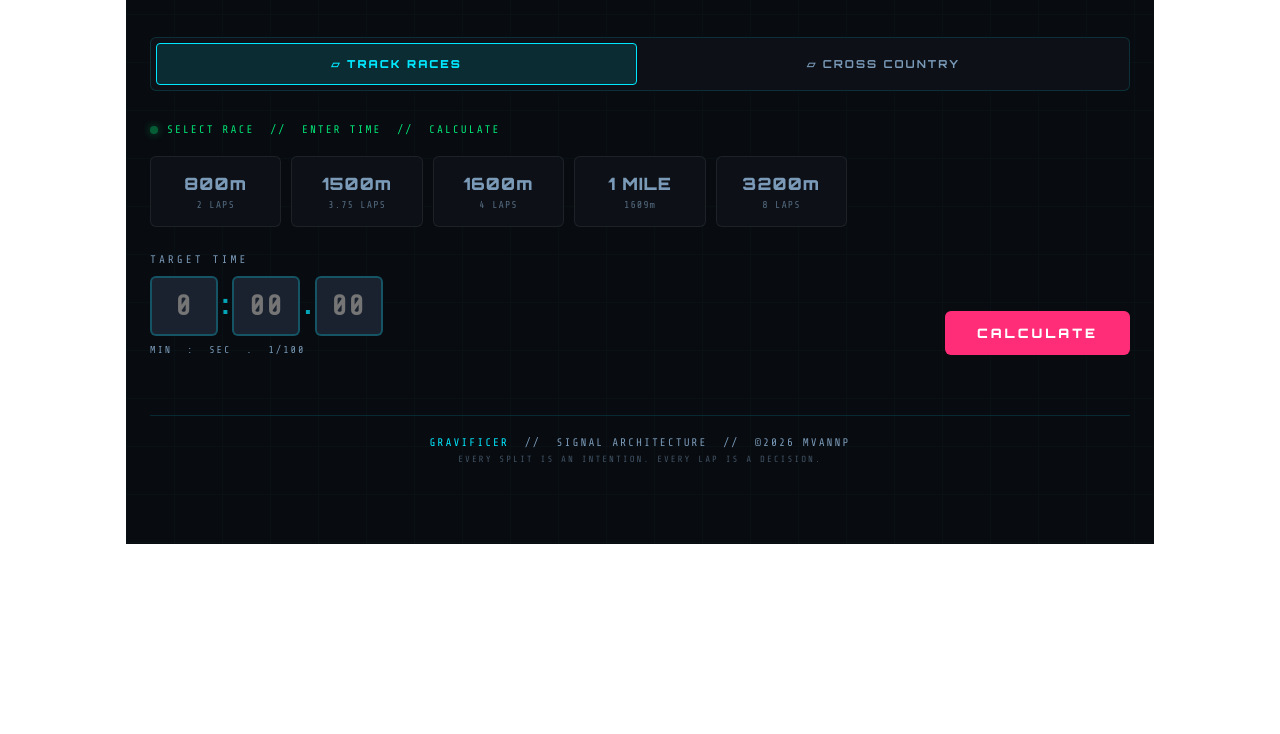
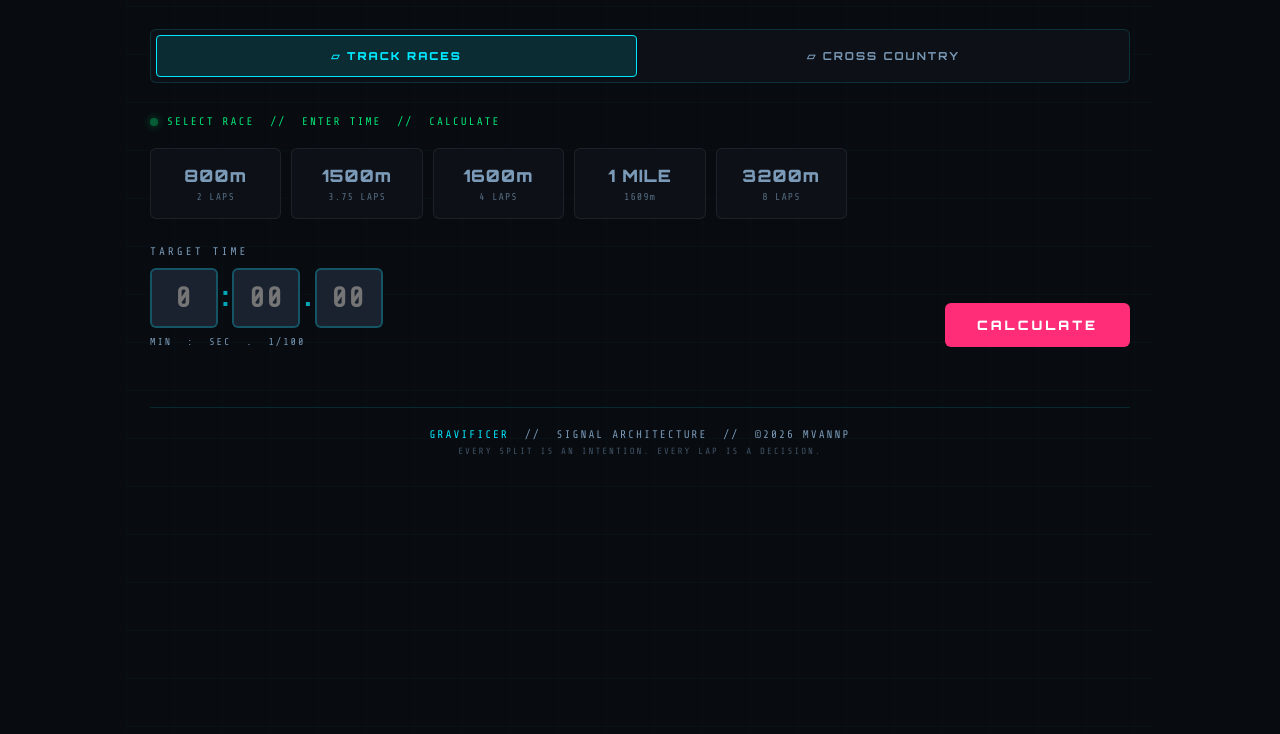
Before and after one commit to mvphillips-png/Race-Day-Split-calculator, a plain HTML site: page index.html in a window 1280 px wide. Shown: the part 186-920 px from the top of the page. Before the commit the page ends 800 px from the top, so only its background shows below. Drawn offline with nearby package versions, Linux system fonts and the light colour scheme.

Commit message:
Update index.html

```diff
--- a/index.html
+++ b/index.html
@@ -6,6 +6,12 @@
 <title>GRAVIFICER // SPLIT CALCULATOR</title>
 <link href="https://fonts.googleapis.com/css2?family=Orbitron:wght@400;700;900&family=Share+Tech+Mono&family=Exo+2:ital,wght@0,400;0,600;0,700;1,400&family=Rajdhani:wght@500;600;700&display=swap" rel="stylesheet">
 <style>
+body {
+  margin: 0;
+  padding: 0;
+  background: #080b10;
+}
+
 /* ── ROOT TOKENS ─────────────────────────────────────────────────────────── */
 #gsc {
   --bg:    #080b10;
@@ -35,6 +41,7 @@
   max-width: 980px;
   margin: 0 auto;
   position: relative;
+  min-height: 100vh;
 }
 
 #gsc * { box-sizing: border-box; margin: 0; padding: 0; }
@@ -360,9 +367,7 @@
   font-size: 12px; font-weight: 700; letter-spacing: 3px;
   text-transform: uppercase; cursor: pointer; transition: all .18s;
 }
-#gsc .resetbtn:hover {
-  background: var(--dc); color: var(--tx);
-}
+#gsc .resetbtn:hover { background: var(--dc); color: var(--tx); }
 
 /* ── FOOTER ───────────────────────────────────────────────────────────────── */
 #gsc .ftr {
@@ -373,6 +378,8 @@
 }
 #gsc .ftr strong { color: var(--cy); font-weight: normal; }
 </style>
+</head>
+<body>
 
 <div id="gsc">
 <div class="inn">
@@ -444,7 +451,7 @@
   </div>
 
   <div class="ftr">
-    <strong>GRAVIFICER</strong> &nbsp;//&nbsp; SIGNAL ARCHITECTURE &nbsp;//&nbsp; ©2026 MVANNP<br>
+    <strong>GRAVIFICER</strong> &nbsp;//&nbsp; SIGNAL ARCHITECTURE &nbsp;//&nbsp; &copy;2026 MVANNP<br>
     <span style="font-size:9px;display:block;margin-top:5px;opacity:.5;">EVERY SPLIT IS AN INTENTION. EVERY LAP IS A DECISION.</span>
   </div>
 
@@ -467,7 +474,6 @@
 
     var sel = { track: null, xc: null };
 
-    // ── TABS ──────────────────────────────────────────────────────────────────
     var tabs = root.querySelectorAll('.tab');
     for (var ti = 0; ti < tabs.length; ti++) {
       tabs[ti].addEventListener('click', function () {
@@ -482,7 +488,6 @@
       });
     }
 
-    // ── RACE BUTTONS ──────────────────────────────────────────────────────────
     var rbtns = root.querySelectorAll('.rbtn');
     for (var ri = 0; ri < rbtns.length; ri++) {
       rbtns[ri].addEventListener('click', function () {
@@ -495,7 +500,6 @@
       });
     }
 
-    // ── CALCULATE BUTTONS ─────────────────────────────────────────────────────
     var cbtns = root.querySelectorAll('.cbtn');
     for (var ci = 0; ci < cbtns.length; ci++) {
       cbtns[ci].addEventListener('click', function () {
@@ -504,7 +508,6 @@
       });
     }
 
-    // ── HELPERS ───────────────────────────────────────────────────────────────
     function parseTime(mId, sId, msId) {
       var m  = parseInt(document.getElementById(mId).value,  10) || 0;
       var s  = parseInt(document.getElementById(sId).value,  10) || 0;
@@ -556,7 +559,6 @@
       return 'mid';
     }
 
-    // ── RACE DATA ──────────────────────────────────────────────────────────────
     var TRACK = {
       '800m':  { name:'800M',   totalM:800,
         segs:[{lbl:'Lap 1 — 200m',dist:'200m',m:200},{lbl:'Lap 1 — 400m',dist:'200m',m:200},
@@ -582,7 +584,6 @@
       '8k': { name:'8K XC', totalM:8000, km:8 }
     };
 
-    // ── TRACK TABLE ────────────────────────────────────────────────────────────
     function trackTable(segs, isU) {
       var h = '<table class="tbl"><thead><tr><th>SEGMENT</th><th>DIST</th><th>SPLIT</th><th>CUMULATIVE</th></tr></thead><tbody>';
       for (var i = 0; i < segs.length; i++) {
@@ -604,7 +605,6 @@
       return h;
     }
 
-    // ── INTERPOLATE ────────────────────────────────────────────────────────────
     function timeAt(kms, meter) {
       var kmF  = meter / 1000;
       var lo   = Math.floor(kmF);
@@ -615,7 +615,6 @@
       return tLo + (tHi - tLo) * frac;
     }
 
-    // ── XC TABLE ───────────────────────────────────────────────────────────────
     function xcTable(kms, isU, totalM) {
       var MILE = 1609.344;
       var miles = [];
@@ -655,7 +654,6 @@
       return h;
     }
 
-    // ── RENDER RESULTS ─────────────────────────────────────────────────────────
     function renderResult(resEl, raceName, totalSec, badges, metroHTML, uHTML) {
       var bdg = '<div class="badges">';
       for (var i = 0; i < badges.length; i++) {
@@ -715,7 +713,6 @@
       resEl.scrollIntoView({ behavior: 'smooth', block: 'start' });
     }
 
-    // ── CALCULATE TRACK ────────────────────────────────────────────────────────
     function doTrack() {
       var errEl = document.getElementById('t-err');
       var resEl = document.getElementById('t-res');
@@ -747,7 +744,6 @@
       );
     }
 
-    // ── CALCULATE XC ───────────────────────────────────────────────────────────
     function doXC() {
       var errEl = document.getElementById('x-err');
       var resEl = document.getElementById('x-res');
@@ -779,6 +775,8 @@
       );
     }
 
-  }); // end ready()
-})(); // end IIFE
+  });
+})();
 </script>
+</body>
+</html>
```
